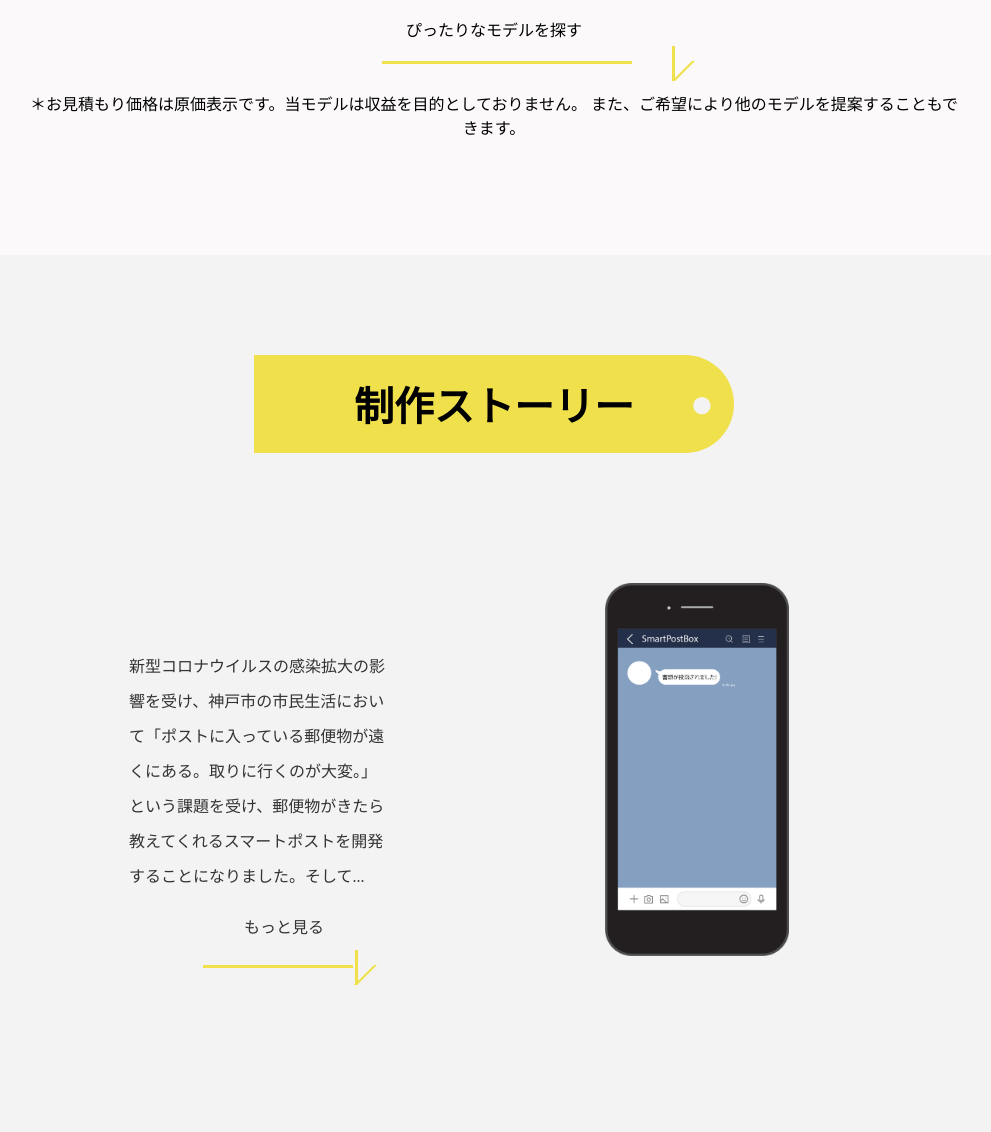
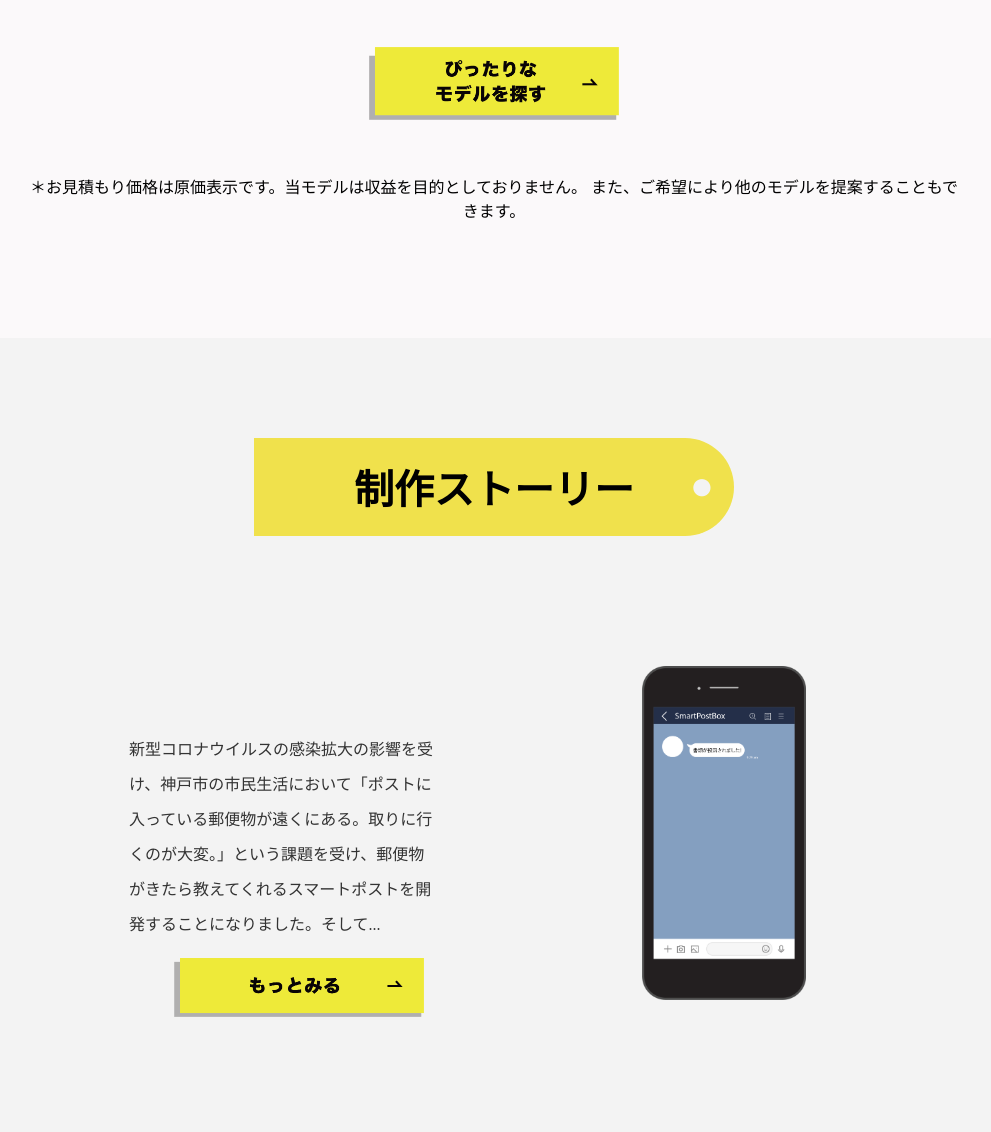
Before and after one commit to cfj-ccc2020-smart-post-box/lp-manual-site, a plain HTML site: page index.html in a window 1280 px wide. Shown: the part 3781-4913 px from the top of the page, without its empty margins (271-1262 px from the left). Drawn offline with nearby package versions, Linux system fonts and the light colour scheme.

Commit message:
changed more and find

```diff
--- a/index.css
+++ b/index.css
@@ -347,7 +347,7 @@ video{
 }
 .find{
   text-align: center;
-  margin-top: 20px;
+  margin-top: 50px;
 }
 .find-model{
   color: black;
@@ -439,7 +439,7 @@ video{
   width: 35%;
 }
 .more a{
-  margin:100px 0 0 100px;
+  margin:100px 0 0 30px;
   color: #333333;
   transition-duration: .5s;
 }
@@ -774,7 +774,7 @@ div.yuri ul.icon li:hover {
   margin: 50px;
 }
 #toHome{
-  margin-left: 1100px;
+  margin-left: 1060px;
   color: #333333;
   padding-top: 50px
 }
--- a/index.html
+++ b/index.html
@@ -112,12 +112,7 @@
 
       </div>
       <div class="find">
-        <a href="./find.html" class="find-model">ぴったりなモデルを探す</a>
-        <div class="arrows">
-          <div id="up"></div>
-          <div id="right"></div>
-          <div id="bottom"></div>
-        </div>
+        <a href="./find.html" class="find-model"><img src="./img/find.png" alt="find" width="250px"></a>
       </div>
       <div class="attention">
         <p>＊お見積もり価格は原価表示です。当モデルは収益を目的としておりません。
@@ -138,12 +133,7 @@
             新型コロナウイルスの感染拡大の影響を受け、神戸市の市民生活において「ポストに入っている郵便物が遠くにある。取りに行くのが大変。」という課題を受け、郵便物がきたら教えてくれるスマートポストを開発することになりました。そして...
           </p>
           <div class="more">
-            <a href="./more.html">もっと見る</a>
-            <div class="arrows">
-              <div id="up2"></div>
-              <div id="right2"></div>
-              <div id="bottom2"></div>
-            </div>
+            <a href="./more.html"><img src="./img/more.png" alt="more" width="250px"></a>
           </div>
         </div>
 
```
Also changed, not shown: find.html (+1 -1 lines), more.html (+1 -1 lines), img/find.png (added), img/more.png (added).
